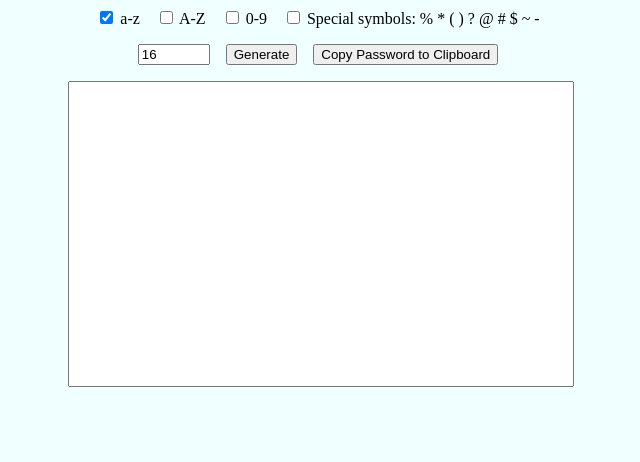
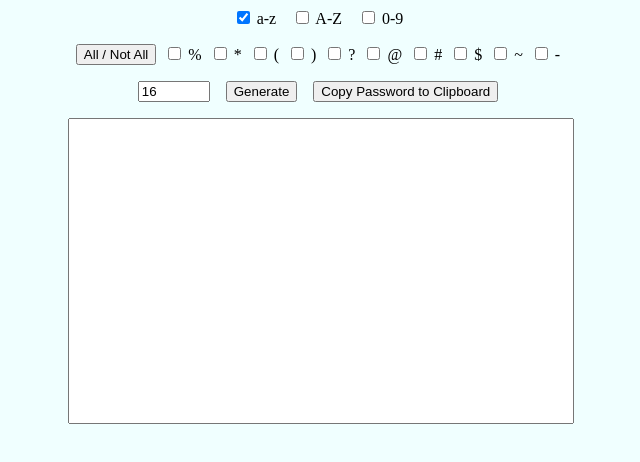
Before and after one commit to AnatoliyCh/pages-password-generator, a plain HTML site: page index.html in a window 1280 px wide. Shown: the whole page, without its empty margins (322-962 px from the left). Drawn offline with Linux system fonts and the light colour scheme.

Commit message:
separation of special characters

```diff
--- a/index.html
+++ b/index.html
@@ -21,9 +21,49 @@
                     <input type="checkbox" id="numbers" name="numbers" onchange="change('numbers')">
                     <label for="numbers">0-9</label>
                 </div>
+            </div>
+            <!-- special symbols -->
+            <div class="checkbox-special-container">
+                <button onclick="setUnsetAllSpecialSymbols()">All / Not All</button>
                 <div>
-                    <input type="checkbox" id="specialSymbols" name="specialSymbols" onchange="change('specialSymbols')">
-                    <label for="specialSymbols">Special symbols: % * ( ) ? @ # $ ~ -</label>
+                    <input type="checkbox" id="checkbox-%" name="%" onchange="changeSpecialSymbols('%')">
+                    <label for="checkbox-%">%</label>
+                </div>
+                <div>
+                    <input type="checkbox" id="checkbox-*" name="*" onchange="changeSpecialSymbols('*')">
+                    <label for="checkbox-*">*</label>
+                </div>
+                <div>
+                    <input type="checkbox" id="checkbox-(" name="(" onchange="changeSpecialSymbols('(')">
+                    <label for="checkbox-(">(</label>
+                </div>
+                <div>
+                    <input type="checkbox" id="checkbox-)" name=")" onchange="changeSpecialSymbols(')')">
+                    <label for="checkbox-)">)</label>
+                </div>
+                <div>
+                    <input type="checkbox" id="checkbox-?" name="?" onchange="changeSpecialSymbols('?')">
+                    <label for="checkbox-?">?</label>
+                </div>
+                <div>
+                    <input type="checkbox" id="checkbox-@" name="@" onchange="changeSpecialSymbols('@')">
+                    <label for="checkbox-@">@</label>
+                </div>
+                <div>
+                    <input type="checkbox" id="checkbox-#" name="#" onchange="changeSpecialSymbols('#')">
+                    <label for="checkbox-#">#</label>
+                </div>
+                <div>
+                    <input type="checkbox" id="checkbox-$" name="$" onchange="changeSpecialSymbols('$')">
+                    <label for="checkbox-$">$</label>
+                </div>
+                <div>
+                    <input type="checkbox" id="checkbox-~" name="~" onchange="changeSpecialSymbols('~')">
+                    <label for="checkbox-~">~</label>
+                </div>
+                <div>
+                    <input type="checkbox" id="checkbox--" name="-" onchange="changeSpecialSymbols('-')">
+                    <label for="checkbox--">-</label>
                 </div>
             </div>
             <div class="element-container">
--- a/script.js
+++ b/script.js
@@ -1,12 +1,13 @@
 const alphabet = "abcdefghijklmnopqrstuvwxyz".split("");
 const numeral = [...Array(10).keys()];
-const specialSymbols = ["%", "*", "(", ")", "?", "@", "#", "$", "~", "-"];
+const specialSymbolsAll = ["%", "*", "(", ")", "?", "@", "#", "$", "~", "-"];
 const defaultAmount = 16;
 
 let isLowerCase = true;
 let isUpperCase = false;
 let isNumbers = false;
-let isSpecialSymbols = false;
+let specialSymbols = [];
+let isAllSpecialSymbols = false;
 let lastPassword = null;
 
 /**
@@ -15,6 +16,7 @@ let lastPassword = null;
  * @param {Event} event
  */
 function change(name, event) {
+  console.log(event);
   switch (name) {
     case "lowerCase":
       isLowerCase = !isLowerCase;
@@ -25,19 +27,44 @@ function change(name, event) {
     case "numbers":
       isNumbers = !isNumbers;
       break;
-    case "specialSymbols":
-      isSpecialSymbols = !isSpecialSymbols;
-      break;
     case "amount":
       changeAmount(event?.target ?? null);
       break;
   }
 
-  if (!(isLowerCase || isUpperCase || isNumbers || isSpecialSymbols)) {
+  if (!(isLowerCase || isUpperCase || isNumbers)) {
     const checkbox = document.getElementById("lowerCase");
     checkbox && (checkbox.checked = true);
     isLowerCase = true;
   }
+}
+
+/**
+ * Enables/disables all special characters
+ */
+function setUnsetAllSpecialSymbols() {
+  isAllSpecialSymbols = !isAllSpecialSymbols;
+  specialSymbolsAll.forEach((symbol) => {
+    const checkbox = document.getElementById(`checkbox-${symbol}`);
+    if (checkbox === null) return;
+
+    checkbox.checked = isAllSpecialSymbols;
+    isAllSpecialSymbols
+      ? specialSymbols.push(symbol)
+      : (specialSymbols = specialSymbols.filter((item) => item !== symbol));
+  });
+
+  specialSymbols = [...new Set(specialSymbols)]; // remove duplicates
+}
+
+/**
+ * Enables/disables the special character
+ * @param {string} symbol
+ */
+function changeSpecialSymbols(symbol) {
+  if (specialSymbols.includes(symbol))
+    specialSymbols = specialSymbols.filter((item) => item !== symbol);
+  else specialSymbols.push(symbol);
 }
 
 /**
@@ -75,7 +102,7 @@ function generatePassword() {
     const arr = [
       isLowerCase || isUpperCase ? alphabet : null,
       isNumbers ? numeral : null,
-      isSpecialSymbols ? specialSymbols : null,
+      specialSymbols.length ? specialSymbols : null,
     ].filter((row) => row !== null);
     const position = getRandom(arr.length); // 0, 1, 2
 
--- a/style.css
+++ b/style.css
@@ -3,6 +3,7 @@ body {
     display: flex;
     justify-content: center;
 
+    --xs: 8px;
     --md: 16px
 }
 
@@ -14,10 +15,15 @@ body {
 }
 
 .checkbox-container,
+.checkbox-special-container,
 .element-container {
     display: flex;
     flex-direction: row;
     column-gap: var(--md);
+}
+
+.checkbox-special-container {
+    column-gap: var(--xs);
 }
 
 .result-wrapper,
```
